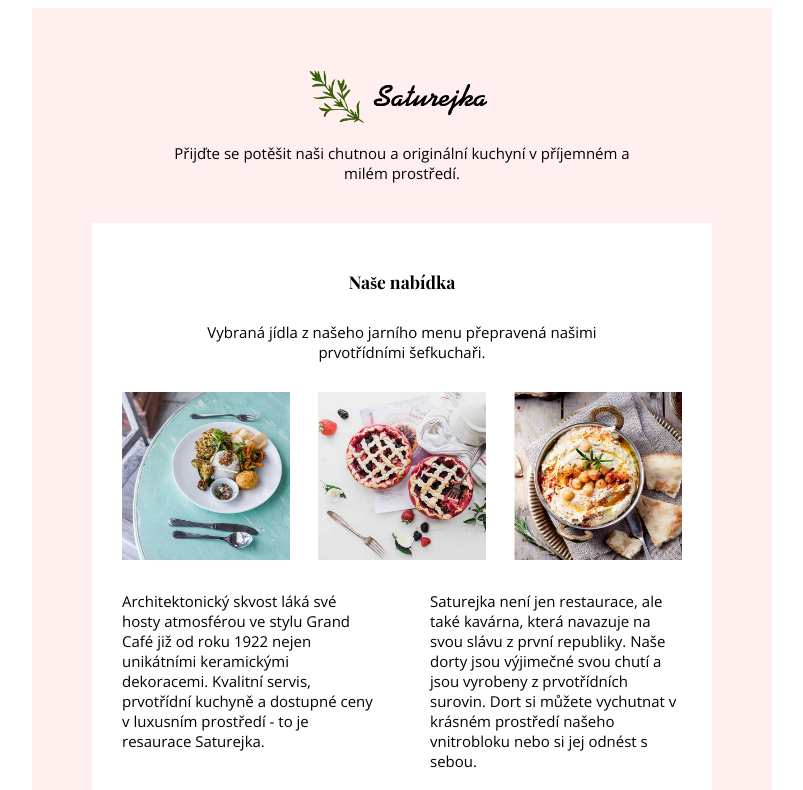
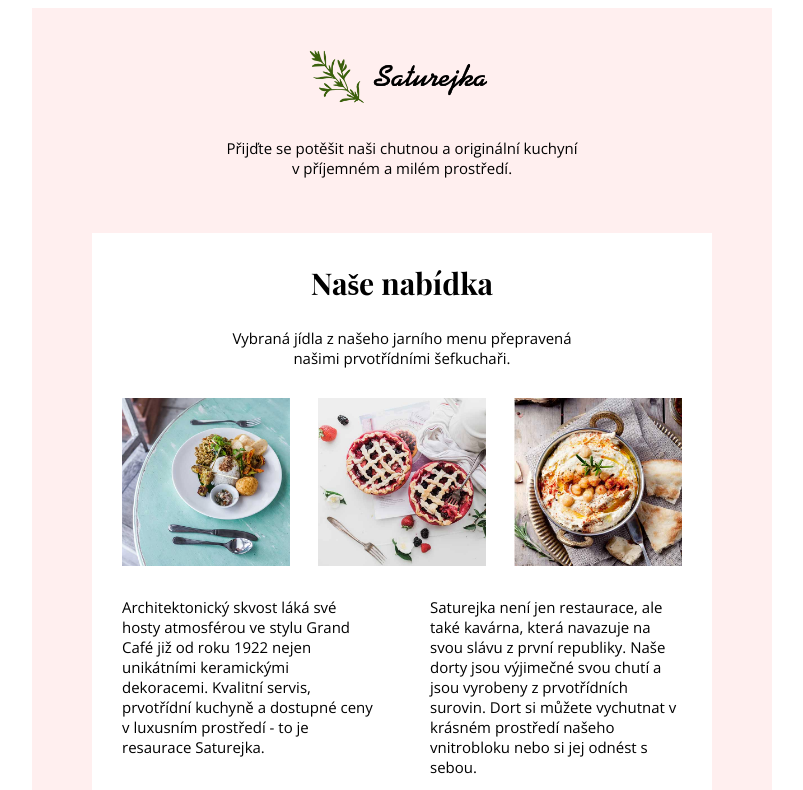
Before and after one commit to zladkaskazkina/restaurantSaturejka, a plain HTML site: page index.html in a window 1280 px wide. Shown: the top 790 px of the page, without its empty margins (238-1041 px from the left). Drawn offline with nearby package versions, Linux system fonts and the light colour scheme.

Commit message:
style changes

```diff
--- a/style.css
+++ b/style.css
@@ -10,11 +10,15 @@ h1,
 h2 {
   font-family: "Playfair Display", serif;
 }
+h1 {
+  margin: 0;
+  font-size: 2em;
+}
 main {
   background-color: #ffefef;
   width: 700px;
   margin: 0 auto;
-  padding: 20px;
+  padding: 0 20px;
 }
 img {
   width: 30%;
@@ -42,9 +46,7 @@ img {
 }
 .centering {
   text-align: center;
-  display: inline-block;
-  padding: 10px 50px;
-  margin: 0 auto;
+  padding: 10px 100px;
 }
 /* O restaurace */
 .images-dishes {
```
